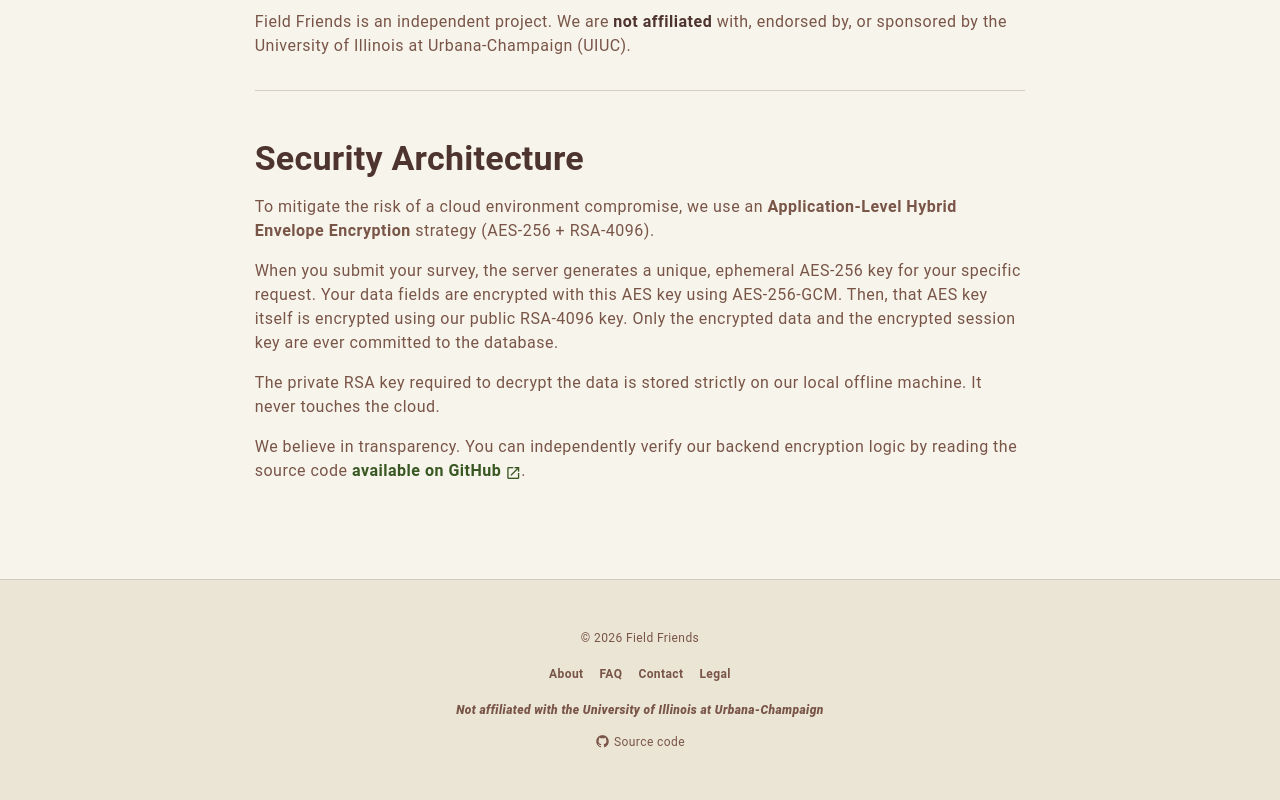
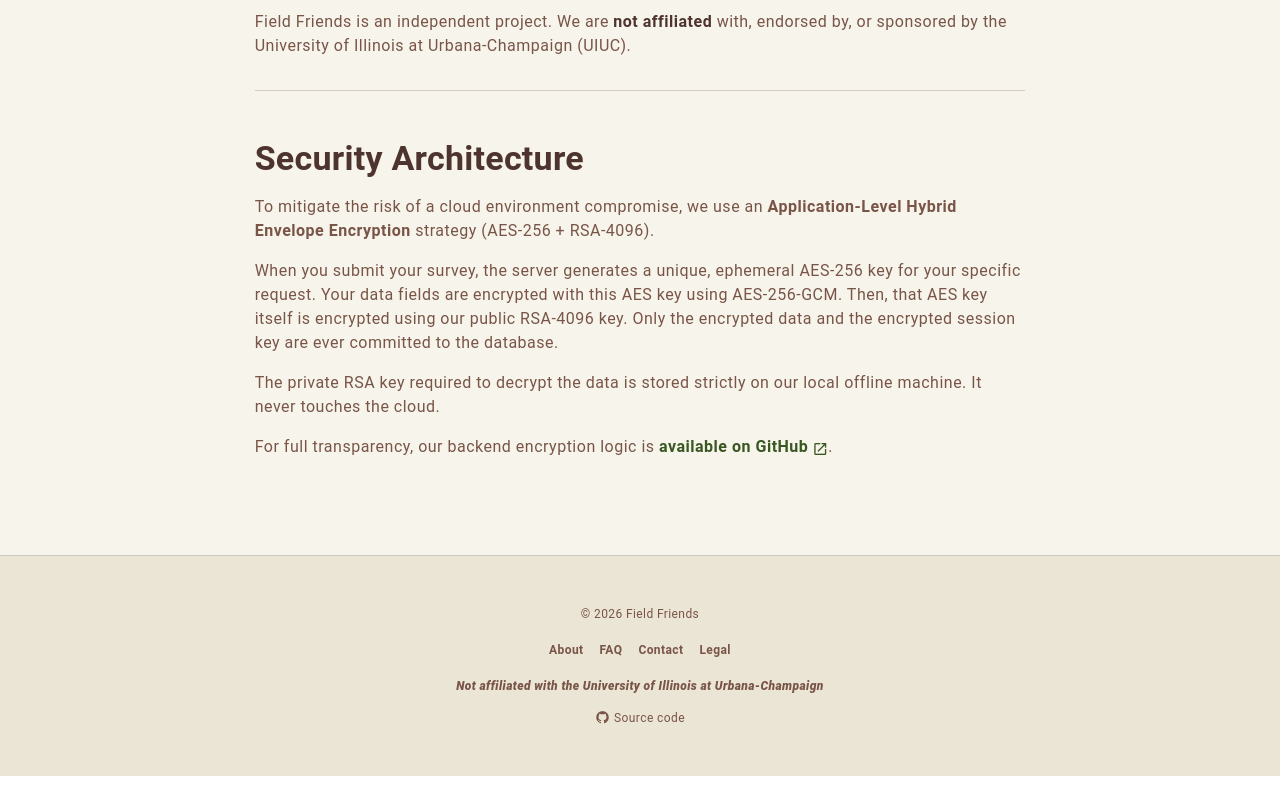
Before and after one commit to FieldFriends/field-friends-web, a Vue app: page /about in a window 1280 px wide. Shown: the part 1533-2333 px from the top of the page. After the commit the page ends 2309 px from the top, so only its background shows below. Built offline with nearby package versions, Linux system fonts and the light colour scheme; no server answers; a small style sheet from the web is missing.

Commit message:
Remove redundancy

```diff
--- a/src/pages/About.vue
+++ b/src/pages/About.vue
@@ -135,7 +135,7 @@
           It never touches the cloud.
         </p>
         <p class="text-body-1 text-secondary page-text">
-          We believe in transparency. You can independently verify our backend encryption logic by reading the source code
+          For full transparency, our backend encryption logic is
           <a
             href="https://github.com/FieldFriends/field-friends-web/tree/main/api"
             target="_blank"
```
